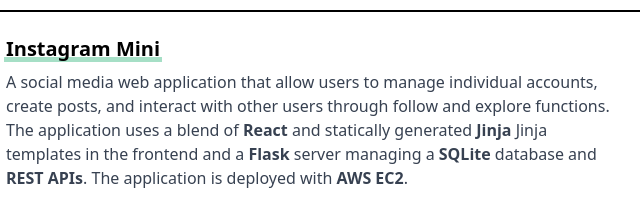
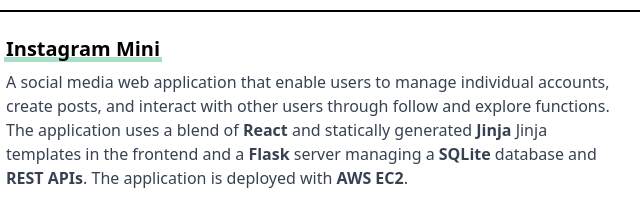
Before and after one commit to zzehli/zzehli.github.io, a plain HTML site: page index.html in a window 1280 px wide. Shown: the part 750-952 px from the top of the page, 196-836 px from the left. Drawn offline with Linux system fonts and the light colour scheme.

Commit message:
grammar fix

```diff
--- a/index.html
+++ b/index.html
@@ -92,7 +92,7 @@
                         <a href="/proj/instagram.html" rel="noopener noreferrer"
                             class="text-xl leading-tight font-semibold hover_sp">Instagram Mini</a>
                         <p class="text-gray-700 text-base mt-2">
-                            A social media web application that allow users to manage individual accounts, create posts, and interact with other
+                            A social media web application that enable users to manage individual accounts, create posts, and interact with other
                             users through follow and explore functions. The application uses a blend of <span class="font-bold">React</span> and statically generated <span class="font-bold">Jinja </span>Jinja templates in the frontend and
                             a <span class="font-bold">Flask </span> server managing a <span class="font-bold">SQLite</span> database and <span class="font-bold">REST APIs</span>. The application is deployed with <span class="font-bold">AWS EC2</span>.
 
```
Also changed, not shown: css/style.css.
